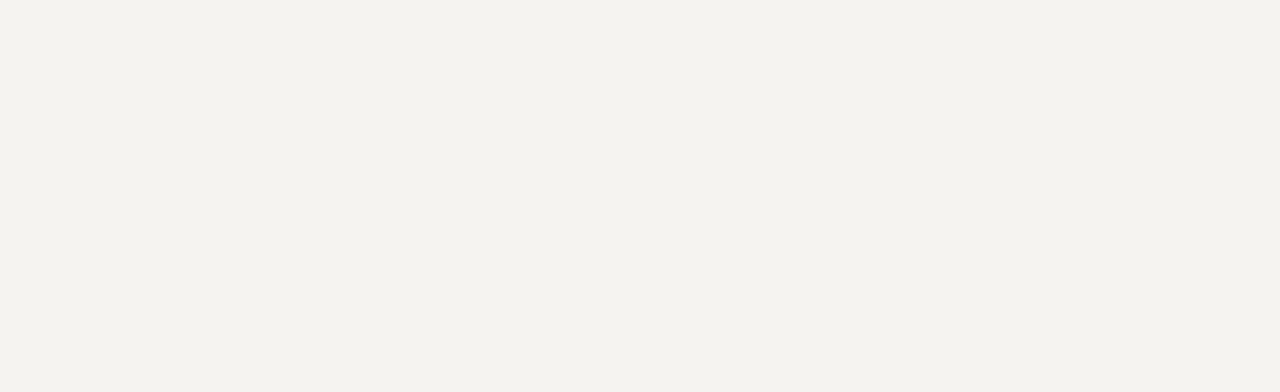
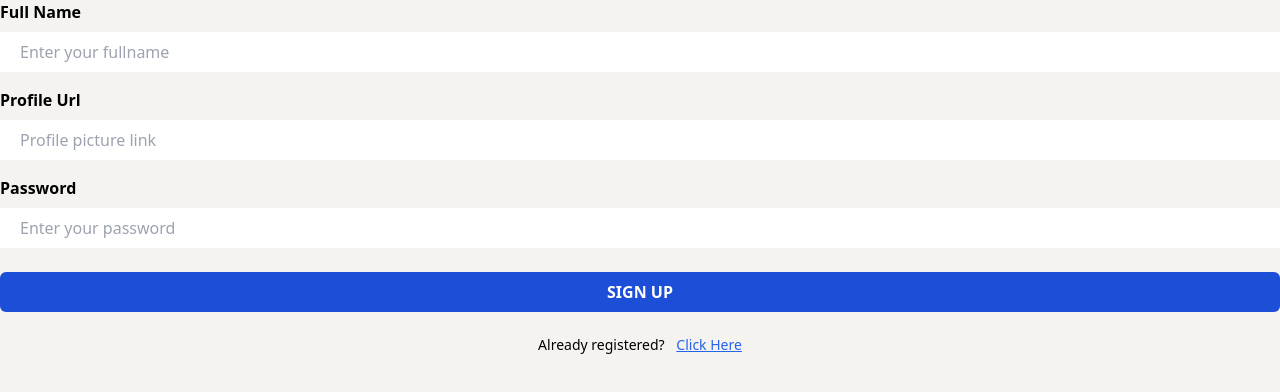
Before and after one commit to Bearcin46/fullstack-social-platform, a React (Vite) app in the folder client/: page / in a window 1280 px wide. Shown: the top 392 px of the page. Built offline with nearby package versions, Linux system fonts and the light colour scheme.

Commit message:
chore: signup updated

```diff
--- a/client/package.json
+++ b/client/package.json
@@ -12,11 +12,14 @@
   "dependencies": {
     "@emotion/react": "^11.11.4",
     "@emotion/styled": "^11.11.5",
+    "@hookform/resolvers": "^3.6.0",
     "@mui/icons-material": "^5.15.17",
     "@mui/material": "^5.15.17",
     "react": "^18.2.0",
     "react-dom": "^18.2.0",
-    "react-hook-form": "^7.51.4"
+    "react-hook-form": "^7.51.4",
+    "react-router-dom": "^6.23.1",
+    "zod": "^3.23.8"
   },
   "devDependencies": {
     "@types/react": "^18.2.66",
--- a/client/src/App.tsx
+++ b/client/src/App.tsx
@@ -1,7 +1,13 @@
+import { Outlet } from "react-router-dom";
+import Form from "./Components/Form/Form";
 import "./index.css";
 
 function App() {
-  return <div></div>;
+  return (
+    <div>
+      <Outlet />
+    </div>
+  );
 }
 
 export default App;
--- a/client/src/Components/Form/Form.tsx
+++ b/client/src/Components/Form/Form.tsx
@@ -1,21 +1,60 @@
 import FormInput from "./FormInput";
-import { useForm } from "react-hook-form";
+import { useForm, SubmitHandler } from "react-hook-form";
+import { z } from "zod";
+import { zodResolver } from "@hookform/resolvers/zod";
+// import { useNavigate } from "react-router-dom";
 
-interface formDatas {
+interface FormData {
   fullName: string;
   profileUrl: string;
   backgroundUrl: string;
   bio: string;
+  password: string;
 }
 
+const formSchema = z.object({
+  fullName: z
+    .string()
+    .min(3, { message: "Name should contain at least 3 characters" })
+    .max(20, { message: "Name should not exceed 20 characters" }),
+  profileUrl: z
+    .string()
+    .min(10, { message: "Please enter valid URL" })
+    .max(200, { message: "Please enter valid URL" }),
+  password: z
+    .string()
+    .min(8, { message: "Password should contain at least 8 characters" }),
+});
+
 const Form = () => {
+  // const navigate = useNavigate();
   const {
     formState: { errors },
     register,
-  } = useForm<formDatas>();
+    handleSubmit,
+    reset,
+  } = useForm<FormData>({ resolver: zodResolver(formSchema) });
+
+  //============================handling the form submit=================================/
+  const formSubmit: SubmitHandler<FormData> = async (data) => {
+    try {
+      console.log(data);
+      alert("Account created successfully");
+      // navigate("/login");
+      reset();
+    } catch (err) {
+      console.log(err);
+    }
+  };
+
+  const handleLogin = () => {
+    // navigate("/login");
+    alert("hi");
+  };
+
   return (
     <div>
-      <form action="">
+      <form onSubmit={handleSubmit(formSubmit)}>
         {/* full name */}
         <FormInput
           type={"text"}
@@ -29,12 +68,38 @@
         <FormInput
           type={"text"}
           label={"Profile Url"}
-          name={"profilrUrl"}
+          name={"profileUrl"}
           placeholder={"Profile picture link"}
-          error={errors.fullName}
+          error={errors.profileUrl}
           register={register("profileUrl")}
         />
+        {/* Password */}
+        <FormInput
+          type={"password"}
+          label={"Password"}
+          name={"password"}
+          placeholder={"Enter your password"}
+          error={errors.password}
+          register={register("password")}
+        />
+        <div className="w-full mt-6">
+          <button
+            type="submit"
+            className="px-5 py-2 text-white font-bold bg-blue-700 rounded-md w-full"
+          >
+            SIGN UP
+          </button>
+        </div>
       </form>
+      <div className="text-center mt-5">
+        <small className="text-sm">Already registered? </small>
+        <small
+          className="text-blue-600 text-sm underline ml-2 cursor-pointer"
+          onClick={handleLogin}
+        >
+          Click Here
+        </small>
+      </div>
     </div>
   );
 };
--- a/client/src/Components/Form/FormInput.tsx
+++ b/client/src/Components/Form/FormInput.tsx
@@ -18,10 +18,22 @@
   register,
 }) => {
   return (
-    <div>
-      <label htmlFor={name}>{label}</label>
-      <input type={type} placeholder={placeholder} name={name} {...register} />
-      {error && <small>{error.message}</small>}
+    <div className="flex flex-col mb-4 gap-2 relative">
+      <label htmlFor={name} className="font-semibold text-black">
+        {label}
+      </label>
+      <input
+        type={type}
+        placeholder={placeholder}
+        name={name}
+        {...register}
+        className={`px-5 py-2 rounded-sm ${error ? "border-red-800" : ""}`}
+      />
+      {error && error.message && (
+        <small className="text-xs font-semibold text-red-800">
+          {error.message}
+        </small>
+      )}
     </div>
   );
 };
--- /dev/null
+++ b/client/src/Components/Form/Login.tsx
@@ -0,0 +1,7 @@
+import React from "react";
+
+const Login = () => {
+  return <div>hello</div>;
+};
+
+export default Login;
--- a/client/src/Components/MainPage.tsx
+++ b/client/src/Components/MainPage.tsx
@@ -1,7 +1,7 @@
 import Header from "./Header";
 import LeftsideComponent from "./LeftsideComponent";
 import MiddleComponent from "./MiddleComponent";
-import "./index.css";
+// import "./index.css";
 
 const MainPage = () => {
   return (
--- a/client/src/main.tsx
+++ b/client/src/main.tsx
@@ -1,10 +1,35 @@
-import React from 'react'
-import ReactDOM from 'react-dom/client'
-import App from './App.tsx'
-import './index.css'
+import React from "react";
+import ReactDOM from "react-dom/client";
+import App from "./App.tsx";
+import "./index.css";
+import { RouterProvider, createBrowserRouter } from "react-router-dom";
+import Form from "./Components/Form/Form.tsx";
+import Login from "./Components/Form/Login.tsx";
+import MainPage from "./Components/MainPage.tsx";
 
-ReactDOM.createRoot(document.getElementById('root')!).render(
+const router = createBrowserRouter([
+  {
+    path: "/",
+    element: <App />,
+    children: [
+      {
+        path: "/",
+        element: <Form />,
+      },
+      {
+        path: "/login",
+        element: <Login />,
+      },
+      {
+        path: "/feed",
+        element: <MainPage />,
+      },
+    ],
+  },
+]);
+
+ReactDOM.createRoot(document.getElementById("root")!).render(
   <React.StrictMode>
-    <App />
-  </React.StrictMode>,
-)
+    <RouterProvider router={router} />
+  </React.StrictMode>
+);
```
Also changed, not shown: 1 other file (tests, documents, lock files or other folders).
